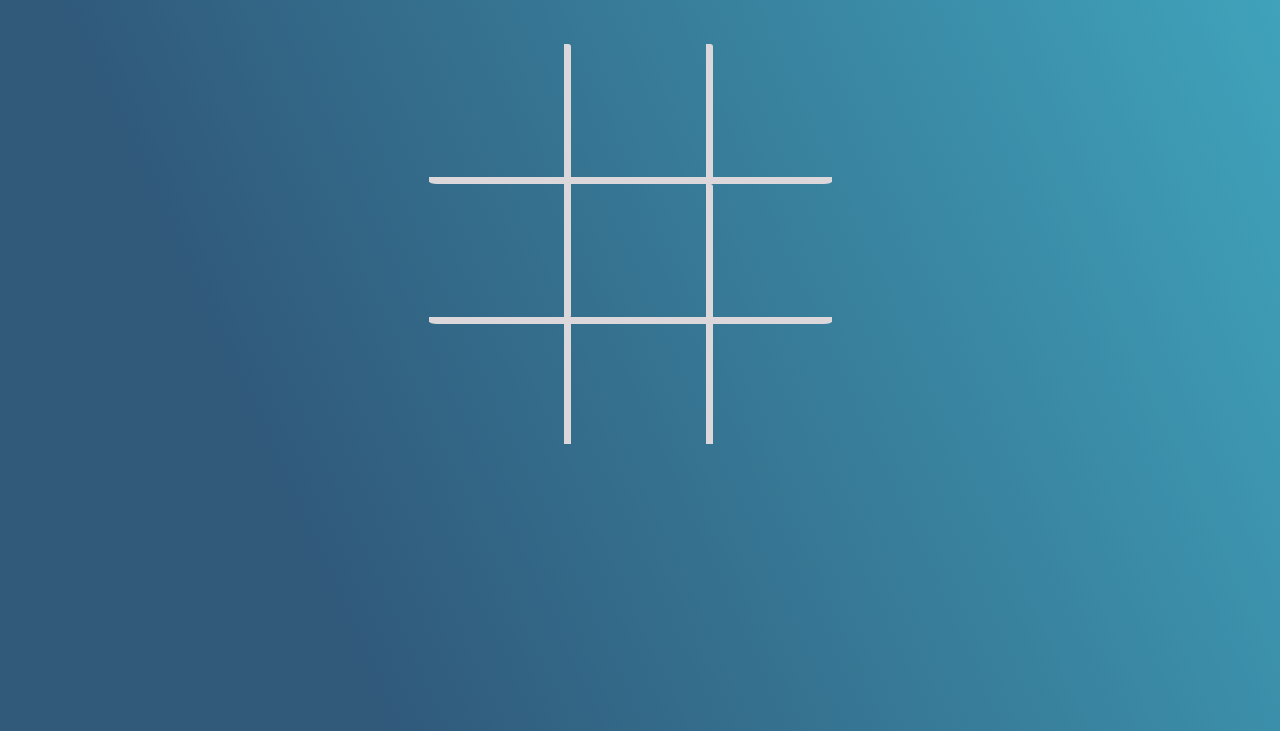
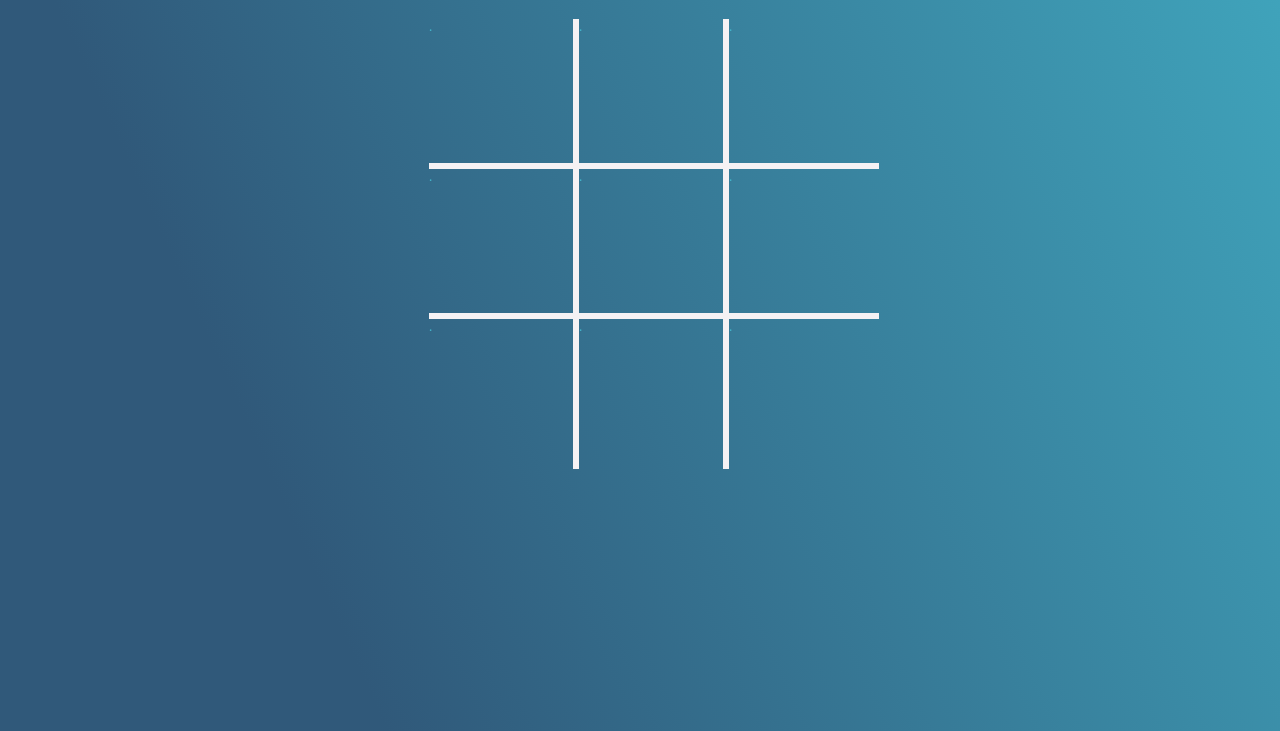
Before and after one commit to gabrielribeirof/secompp-2023-web-games, a website: page public/index.html in a window 1280 px wide. Shown: the part 69-800 px from the top of the page. Drawn offline with Linux system fonts and the light colour scheme.

Commit message:
interface pronta sem js

```diff
--- a/public/index.html
+++ b/public/index.html
@@ -15,21 +15,15 @@
       <h1>Jogo da velha Multiplayer</h1>
 
       <div id="jogo">
-        <div class="linha">
-          <div class="casa" id="casa1"></div>
-          <div class="casa" id="casa2"></div>
-          <div class="casa" id="casa3"></div>
-        </div>
-        <div class="linha">
-          <div class="casa" id="casa4"></div>
-          <div class="casa" id="casa5"></div>
-          <div class="casa" id="casa6"></div>
-        </div>
-        <div class="linha">
-          <div class="casa" id="casa7"></div>
-          <div class="casa" id="casa8"></div>
-          <div class="casa" id="casa9"></div>
-        </div>
+        <div id="casa1">.</div>
+        <div id="casa2">.</div>
+        <div id="casa3">.</div>
+        <div id="casa4">.</div>
+        <div id="casa5">.</div>
+        <div id="casa6">.</div>
+        <div id="casa7">.</div>
+        <div id="casa8">.</div>
+        <div id="casa9">.</div>
       </div>
     </div>
   </body>
--- a/public/style.css
+++ b/public/style.css
@@ -23,24 +23,46 @@ h1 {
 }
 
 #jogo {
-  width: 403px;
-  height: 400px;
-  /* border: solid 8px;  */
-  margin-top: 3%;
-  border-radius: 2%;
-  color: rgb(219, 215, 218);
+  width: 50%;
+  height: 50%;
+  display: grid;
+  grid-template-columns: 150px 150px 150px;
+  grid-template-rows: 150px 150px 150px;
+  color: #44b9ce;
 }
 
-.linha {
-  height: 133px;
-  border-bottom: solid 7px;
-  border-radius: 2%;
+#casa1 {
+  border-right: rgb(245, 242, 244) solid 6px;
+  border-bottom: rgb(245, 242, 244) solid 6px;
 }
 
-.casa {
-  width: 135px;
-  height: 103%;
-  border-right: solid 7px;
-  float: left;
-  border-radius: 2%;
+#casa2 {
+  border-right: rgb(245, 242, 244) solid 6px;
+  border-bottom: rgb(245, 242, 244) solid 6px;
 }
+
+#casa3 {
+  border-bottom: rgb(245, 242, 244) solid 6px;
+}
+
+#casa4 {
+  border-right: rgb(245, 242, 244) solid 6px;
+  border-bottom: rgb(245, 242, 244) solid 6px;
+}
+
+#casa5 {
+  border-right: rgb(245, 242, 244) solid 6px;
+  border-bottom: rgb(245, 242, 244) solid 6px;
+}
+
+#casa6 {
+  border-bottom: rgb(245, 242, 244) solid 6px;
+}
+
+#casa7 {
+  border-right: rgb(245, 242, 244) solid 6px;
+}
+
+#casa8 {
+  border-right: rgb(245, 242, 244) solid 6px;
+}
```
